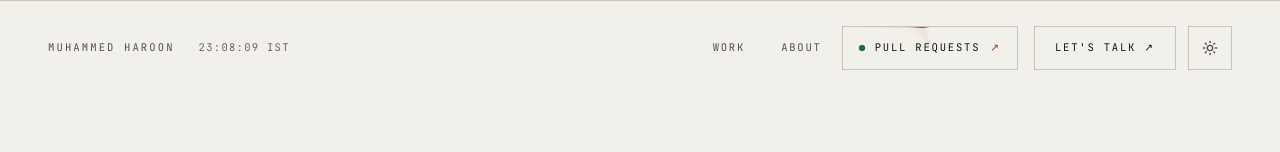
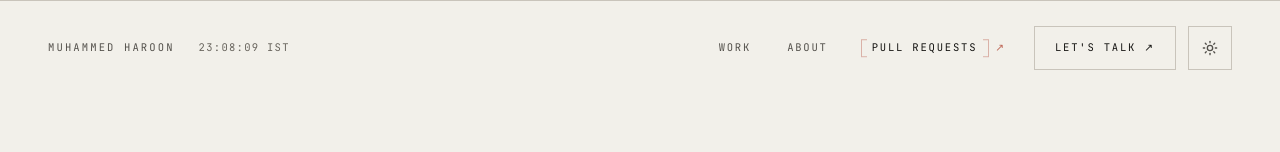
Before and after one commit to haroon0x/portfolio, a React (Vite) app: page / in a window 1280 px wide. Shown: the top 152 px of the page. Built offline with nearby package versions, Linux system fonts and the light colour scheme.

Commit message:
feat(nav): add focus aperture motion

```diff
--- a/src/components/Header.tsx
+++ b/src/components/Header.tsx
@@ -136,11 +136,15 @@ export default function Header() {
           ))}
           <Link
             to="/pull-requests"
-            className="pr-nav-link group flex min-h-11 items-center gap-2.5 px-4 font-mono text-[0.66rem] uppercase tracking-[0.17em] text-text-primary"
+            className="pr-nav-link group flex min-h-11 items-center gap-1.5 px-3 font-mono text-[0.66rem] uppercase tracking-[0.17em] text-text-secondary"
           >
-            <span aria-hidden="true" className="pr-nav-dot" />
-            <span className="relative z-10">Pull requests</span>
-            <span aria-hidden="true" className="relative z-10 text-accent transition-transform duration-300 ease-out group-hover:-translate-y-0.5 group-hover:translate-x-0.5">↗</span>
+            <span className="pr-nav-mark">
+              <span aria-hidden="true" className="pr-nav-bracket pr-nav-bracket-left" />
+              <span>Pull requests</span>
+              <span aria-hidden="true" className="pr-nav-scan" />
+              <span aria-hidden="true" className="pr-nav-bracket pr-nav-bracket-right" />
+            </span>
+            <span aria-hidden="true" className="text-accent/70 transition-[color,transform] duration-300 ease-out group-hover:-translate-y-0.5 group-hover:translate-x-0.5 group-hover:text-accent">↗</span>
           </Link>
           <a
             href="mailto:haroonbmc0@gmail.com"
@@ -194,13 +198,15 @@ export default function Header() {
               <Link
                 to="/pull-requests"
                 onClick={() => setIsMenuOpen(false)}
-                className="pr-nav-link group mt-3 flex min-h-14 items-center justify-between px-4 font-mono text-xs uppercase tracking-[0.16em] text-text-primary"
+                className="pr-nav-link group flex min-h-14 items-center justify-between border-b border-border font-mono text-xs uppercase tracking-[0.16em] text-text-secondary"
               >
-                <span className="relative z-10 flex items-center gap-3">
-                  <span aria-hidden="true" className="pr-nav-dot" />
-                  Pull requests
+                <span className="pr-nav-mark">
+                  <span aria-hidden="true" className="pr-nav-bracket pr-nav-bracket-left" />
+                  <span>Pull requests</span>
+                  <span aria-hidden="true" className="pr-nav-scan" />
+                  <span aria-hidden="true" className="pr-nav-bracket pr-nav-bracket-right" />
                 </span>
-                <span aria-hidden="true" className="relative z-10 text-accent transition-transform duration-300 ease-out group-hover:-translate-y-0.5 group-hover:translate-x-0.5">↗</span>
+                <span aria-hidden="true" className="text-accent/70 transition-[color,transform] duration-300 ease-out group-hover:-translate-y-0.5 group-hover:translate-x-0.5 group-hover:text-accent">↗</span>
               </Link>
               <a
                 href="mailto:haroonbmc0@gmail.com"
--- a/src/index.css
+++ b/src/index.css
@@ -102,77 +102,114 @@ html.theme-transition *::after {
 }
 
 .pr-nav-link {
-  position: relative;
-  isolation: isolate;
-  overflow: hidden;
-  border: 1px solid rgb(var(--color-border));
+  transition: color 250ms ease;
 }
 
-.pr-nav-link::before {
-  position: absolute;
-  z-index: 0;
-  inset: -150%;
-  content: "";
-  background: conic-gradient(
-    from 0deg,
-    transparent 0deg 285deg,
-    rgb(var(--color-accent) / 0.16) 315deg,
-    rgb(var(--color-accent)) 342deg,
-    transparent 360deg
-  );
-  animation: pr-nav-signal 3.2s linear infinite;
-  will-change: transform;
+.pr-nav-link:hover {
+  color: rgb(var(--color-text));
 }
 
-.pr-nav-link::after {
-  position: absolute;
-  z-index: 1;
-  inset: 1px;
-  content: "";
-  background: rgb(var(--color-bg) / 0.92);
-  transition: background-color 250ms ease;
+.pr-nav-mark {
+  position: relative;
+  display: inline-flex;
+  height: 1.75rem;
+  align-items: center;
+  padding-inline: 0.75rem;
+  color: rgb(var(--color-text));
+  transition: color 250ms ease;
 }
 
-.pr-nav-link:hover::after {
-  background: rgb(var(--color-surface) / 0.96);
+.pr-nav-link:hover .pr-nav-mark {
+  color: rgb(var(--color-accent));
 }
 
-.pr-nav-dot {
-  position: relative;
-  z-index: 2;
-  display: inline-block;
-  width: 0.375rem;
-  height: 0.375rem;
-  flex: none;
-  border-radius: 999px;
-  background: rgb(var(--color-status-open));
+.pr-nav-bracket {
+  position: absolute;
+  top: 50%;
+  width: 0.35rem;
+  height: 1.1rem;
+  border-block: 1px solid rgb(var(--color-accent) / 0.72);
+  will-change: transform, opacity;
 }
 
-.pr-nav-dot::after {
-  position: absolute;
-  inset: -0.25rem;
-  content: "";
-  border: 1px solid rgb(var(--color-status-open));
-  border-radius: inherit;
-  animation: pr-nav-pulse 2s cubic-bezier(0.16, 1, 0.3, 1) infinite;
+.pr-nav-bracket-left {
+  left: 0;
+  border-left: 1px solid rgb(var(--color-accent) / 0.72);
+  animation: pr-nav-aperture-left 2.8s cubic-bezier(0.16, 1, 0.3, 1) infinite;
 }
 
-@keyframes pr-nav-signal {
-  to {
-    transform: rotate(1turn);
+.pr-nav-bracket-right {
+  right: 0;
+  border-right: 1px solid rgb(var(--color-accent) / 0.72);
+  animation: pr-nav-aperture-right 2.8s cubic-bezier(0.16, 1, 0.3, 1) infinite;
+}
+
+.pr-nav-scan {
+  position: absolute;
+  bottom: 0.15rem;
+  left: 0.75rem;
+  width: 20%;
+  height: 1px;
+  background: linear-gradient(90deg, transparent, rgb(var(--color-accent)), transparent);
+  animation: pr-nav-scan 2.8s ease-in-out infinite;
+  will-change: transform, opacity;
+}
+
+@keyframes pr-nav-aperture-left {
+  0% {
+    opacity: 0.45;
+    transform: translate3d(1px, -50%, 0);
+  }
+
+  50% {
+    opacity: 1;
+    transform: translate3d(-1px, -50%, 0);
+  }
+
+  100% {
+    opacity: 0.45;
+    transform: translate3d(1px, -50%, 0);
   }
 }
 
-@keyframes pr-nav-pulse {
+@keyframes pr-nav-aperture-right {
   0% {
-    opacity: 0.8;
-    transform: scale(0.45);
+    opacity: 0.45;
+    transform: translate3d(-1px, -50%, 0);
   }
 
-  65%,
+  50% {
+    opacity: 1;
+    transform: translate3d(1px, -50%, 0);
+  }
+
+  100% {
+    opacity: 0.45;
+    transform: translate3d(-1px, -50%, 0);
+  }
+}
+
+@keyframes pr-nav-scan {
+  0% {
+    opacity: 0;
+    transform: translate3d(0, 0, 0);
+  }
+
+  20% {
+    opacity: 0.2;
+  }
+
+  50% {
+    opacity: 0.9;
+  }
+
+  80% {
+    opacity: 0.2;
+  }
+
   100% {
     opacity: 0;
-    transform: scale(1.5);
+    transform: translate3d(300%, 0, 0);
   }
 }
 
```
